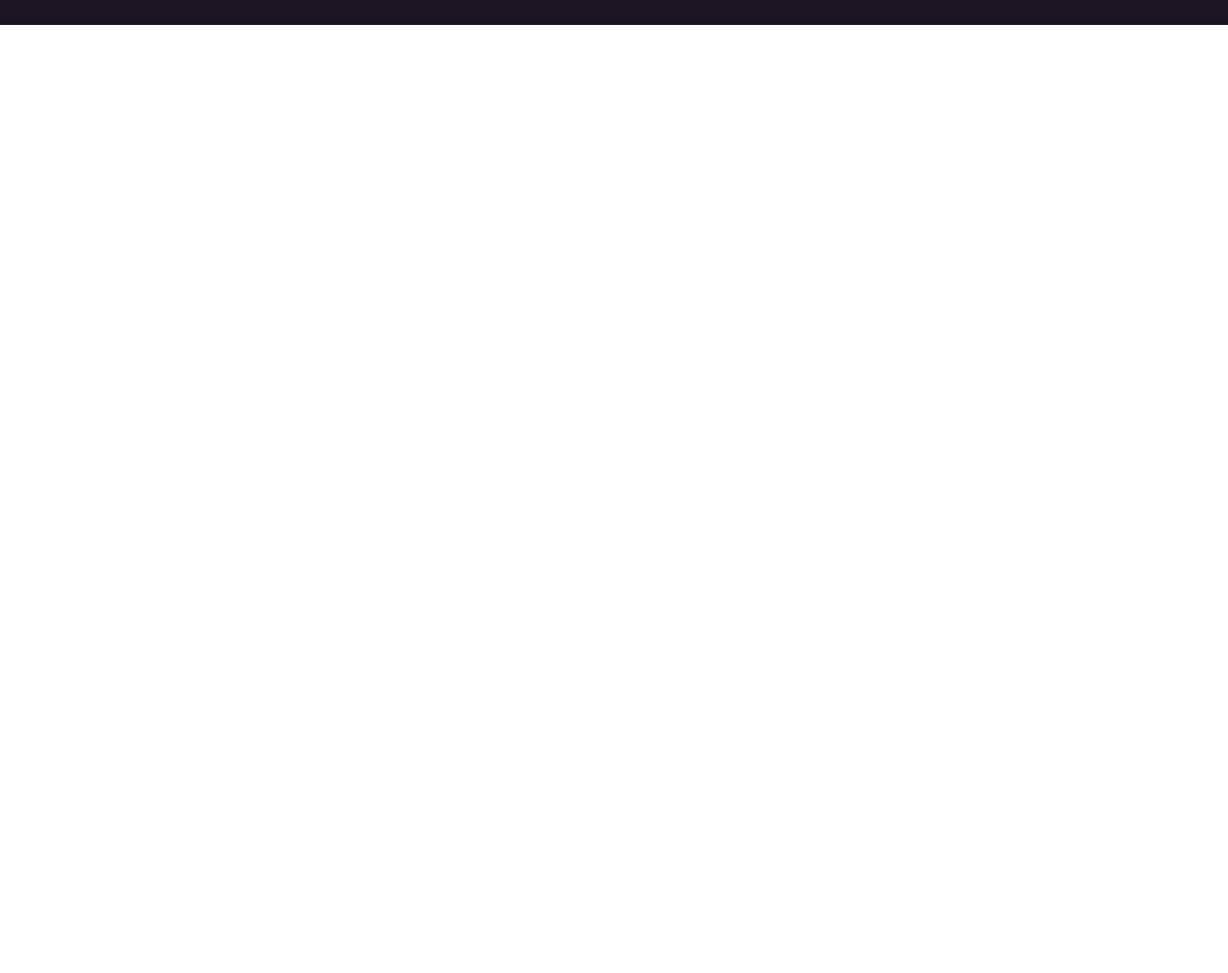
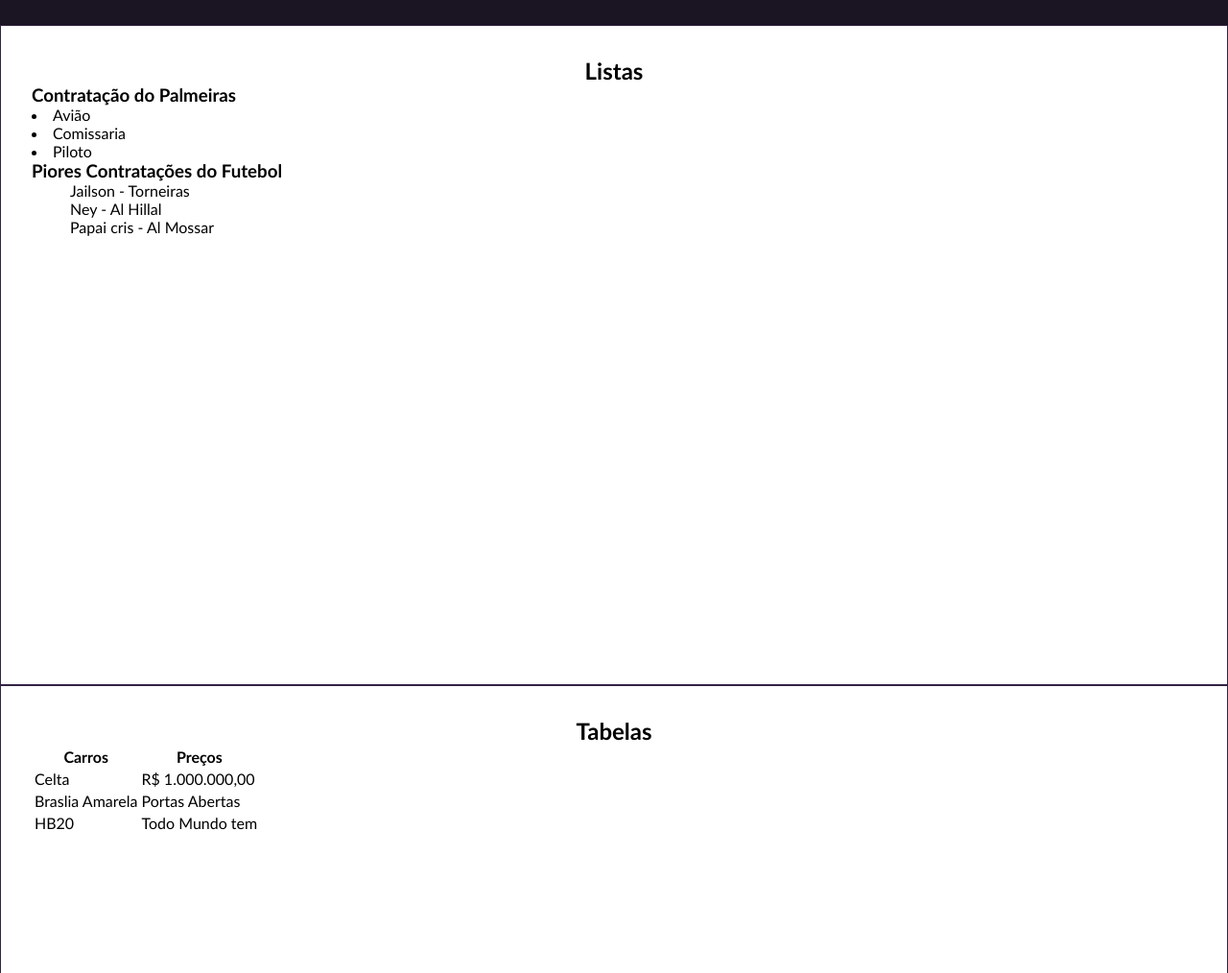
Before and after one commit to Kauun/revisao-html-css, a plain HTML site: page Index.html in a window 1280 px wide. Shown: the part 86-1100 px from the top of the page at 96% size. Before the commit the page ends 800 px from the top, so only its background shows below. Drawn offline with Linux system fonts and the light colour scheme.

Commit message:
ALgumas coisas adiconais no CSS, revisar HTML

```diff
--- a/Index.html
+++ b/Index.html
@@ -12,11 +12,60 @@
 
    <header>
     <nav>
-        <a href="">Listas</a>
-        <a href="">Tabelas</a>
-        <a href="">Formulários</a>
+        <a href="#listas">Listas</a>
+        <a href="#tabelas">Tabelas</a>
+        <a href="#formularios">Formulários</a>
     </nav>
    </header>
+
+   <main>
+    <section id="listas">
+        <h2>Listas</h2>
+        <h3>Contratação do Palmeiras</h3>
+        <li>Avião</li>
+        <li>Comissaria</li>
+        <li>Piloto</li>
+
+        <h3>Piores Contratações do Futebol</h3>
+        <ol>Jailson - Torneiras</ol>
+        <ol>Ney - Al Hillal</ol>
+        <ol>Papai cris - Al Mossar</ol>
+
+    </section>
+
+    <section id="tabelas">
+        <h2>Tabelas</h2>
+
+        <table>
+            <thead>
+                <th>Carros</th>
+                <th>Preços</th>
+            </thead>
+
+            <tbody>
+                <td>Celta</td>
+                <td>R$ 1.000.000,00</td>
+            </tbody>
+
+            <tbody>
+                <td>Braslia Amarela</td>
+                <td>Portas Abertas</td>
+            </tbody>
+
+            <tbody>
+                <td>HB20</td>
+                <td>Todo Mundo tem</td>
+            </tbody>
+        </table>
+    </section>
+
+    <section id="formularios">
+        <h2>Formularios</h2>
+        <form action=""> Digite seu Nome <input type="text"></form>
+        <form action=""> Digite seu E-Mail <input type="text"> </form>
+        <form action=""> Digite seu Senha <input type="text"></form>
+    </section>
+   </main>
 
 
 </body>
--- a/Style.css
+++ b/Style.css
@@ -1,7 +1,11 @@
 *{
     margin: 0;
     font-family: 'Trebuchet MS', 'Lucida Sans Unicode', 'Lucida Grande', 'Lucida Sans', Arial, sans-serif;
+    box-sizing: border-box;
 
+
+    scroll-padding-top: 7rem;
+    scroll-behavior: smooth;
 }
 
 header {
@@ -10,6 +14,12 @@
     display: flex;
     justify-content: center;
     align-items: center;
+
+    position: fixed;
+    width: 100%;
+
+    /*top - cima, bottom - baixo, left, rigth*/
+    top: 0;
 }
 
 header a {
@@ -26,6 +36,7 @@
 nav {
     display: flex;
     gap: 8rem;
+
 }
 
 header a:hover {
@@ -33,3 +44,18 @@
     transform: scale(1.1);
     transition: transform .4s;
 }
+
+section {
+        /*widht - style - color*/
+    border: 1px solid #342343;
+    height: calc(100vh - 7rem);
+    padding: 2rem;
+}
+
+main {
+    margin-top: 7rem;
+}
+
+section h2 {
+    text-align: center;
+}
```
